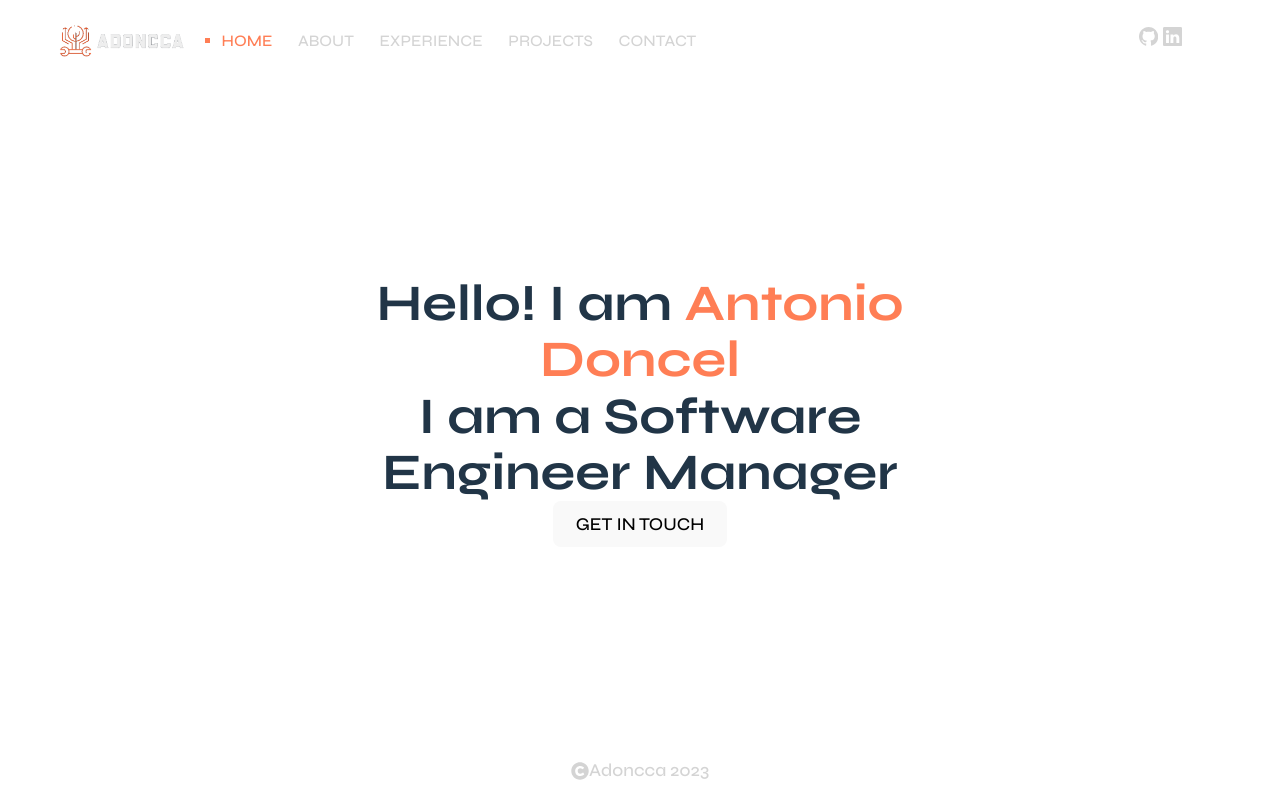
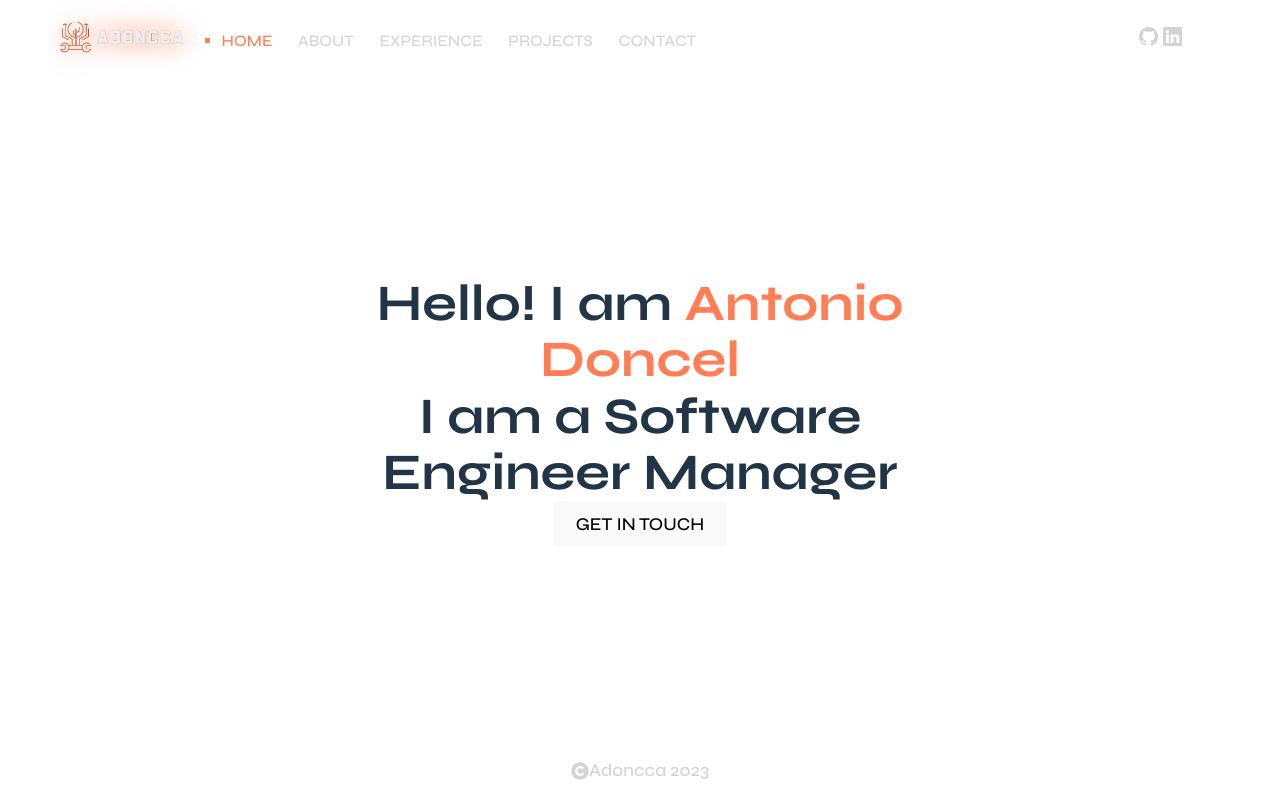
Before and after one commit to ADoncel/portfolio_tempalte, a React (Vite) app: page /contact in a window 1280 px wide. Built offline with nearby package versions, Linux system fonts and the light colour scheme.

Commit message:
fix-header2

```diff
--- a/src/App.css
+++ b/src/App.css
@@ -24,8 +24,6 @@
   will-change: filter;
   transition: filter 300ms;
   align-items: center;
-}
-.header__logo:hover {
   filter: drop-shadow(0 0 0.75em #ff7e55);
 }
 
--- a/src/App.tsx
+++ b/src/App.tsx
@@ -1,5 +1,5 @@
 import { BsGithub, BsLinkedin } from "react-icons/bs";
-import { HashRouter, Route, Routes } from "react-router-dom";
+import { HashRouter, Route, Routes, NavLink } from "react-router-dom";
 
 import logo from "./assets/logo_nobg.png";
 
@@ -18,7 +18,14 @@ function App() {
     <>
       <HashRouter>
         <div id="header" className="header">
-          <img src={logo} className="header__logo" width={"120px"} alt="logo" />
+          <NavLink to="/">
+            <img
+              src={logo}
+              className="header__logo"
+              width={"120px"}
+              alt="logo"
+            />
+          </NavLink>
           <div className="navmenu">
             <Navmenu />
           </div>
```
